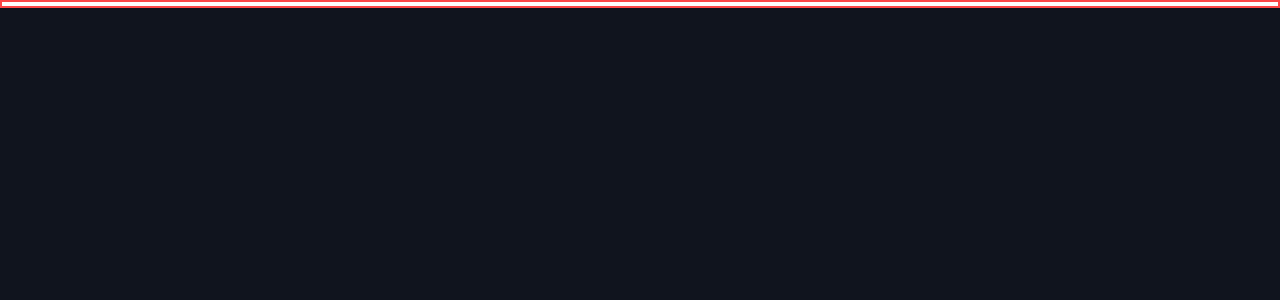
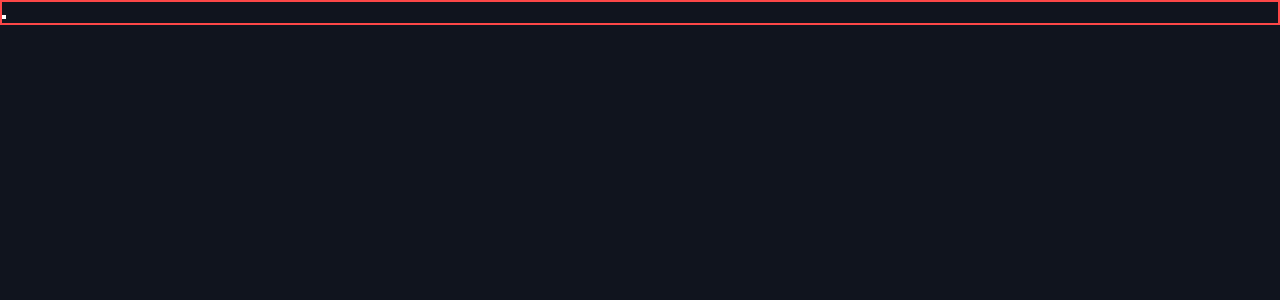
Before and after one commit to JJWallis/entertainment-app, a Next.js app: page / in a window 1280 px wide. Shown: the top 300 px of the page. Built offline with nearby package versions, Linux system fonts and the light colour scheme.

Commit message:
film component styles - btn as parent

```diff
--- a/src/pages/index.tsx
+++ b/src/pages/index.tsx
@@ -4,10 +4,12 @@ const Home: NextPage = () => {
    return (
       <main>
          <section aria-labelledby={''} className="border-2 border-red">
-            <a href="" className="block border-2"></a>
+            <button className='className="block border-2'>
+               {/* bg img */}
+            </button>
          </section>
 
-         {/*  | grid layout | btn bookark | raw SVG */}
+         {/*  grid layout | btn bookark | raw SVG */}
       </main>
    )
 }
```
